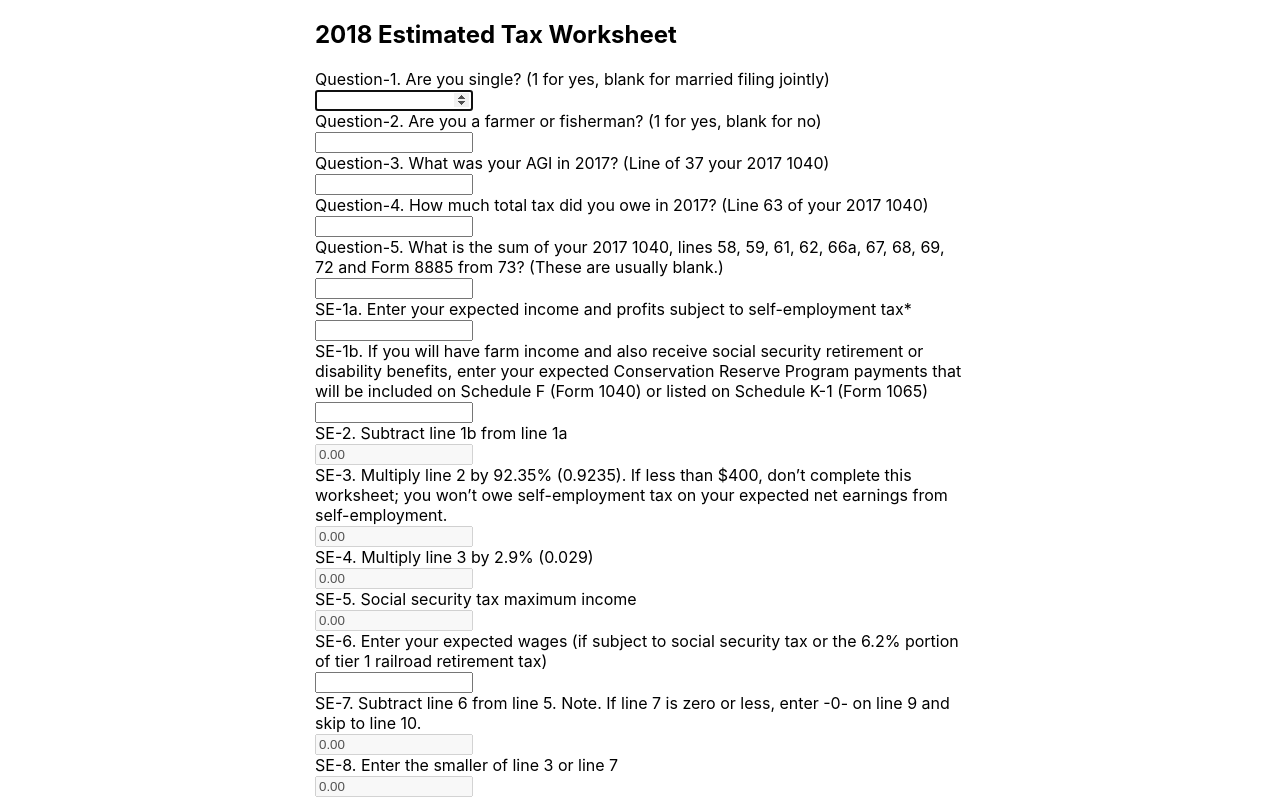
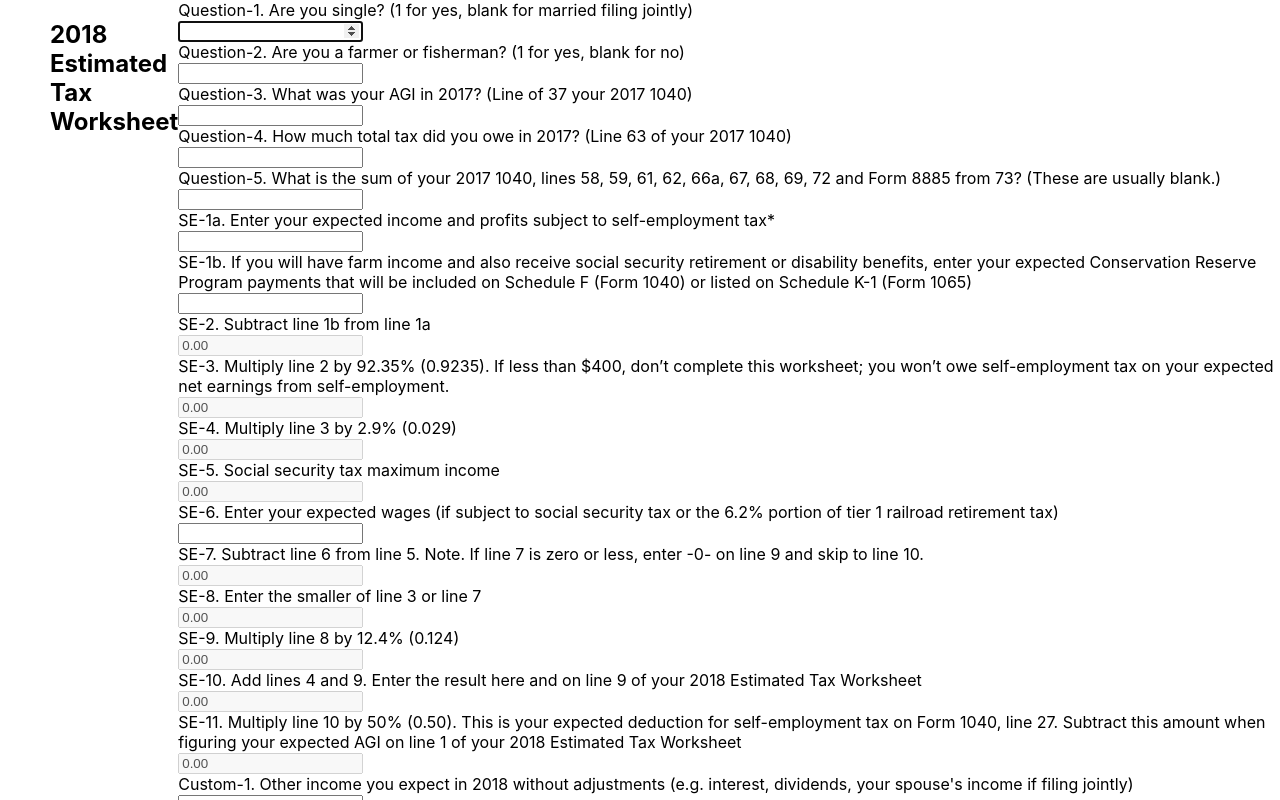
Before and after one commit to tsamb/estimated-tax-calculator, a React (Create React App) app: page / in a window 1280 px wide. Shown: the top 800 px of the page. Built offline with nearby package versions, Linux system fonts and the light colour scheme.

Commit message:
Tighten CSS

```diff
--- a/src/App.css
+++ b/src/App.css
@@ -1,10 +1,5 @@
 .App {
   text-align: center;
-}
-
-.App-logo {
-  animation: App-logo-spin infinite 20s linear;
-  height: 40vmin;
 }
 
 .App-header {
@@ -23,23 +18,15 @@
 }
 
 .App-container {
-  margin: auto;
-  width: 650px;
+  display: flex;
+  margin-left: 50px;
 }
 
-input {
+
+.EstimatedTaxForm {
+  max-width: 400px
+}
+
+.EstimatedTaxForm-field {
   width: 150px;
 }
-
-/* input:not([disabled]):not([type="submit"]) {
-  border-color: #b5f2b0;
-} */
-
-@keyframes App-logo-spin {
-  from {
-    transform: rotate(0deg);
-  }
-  to {
-    transform: rotate(360deg);
-  }
-}
```
